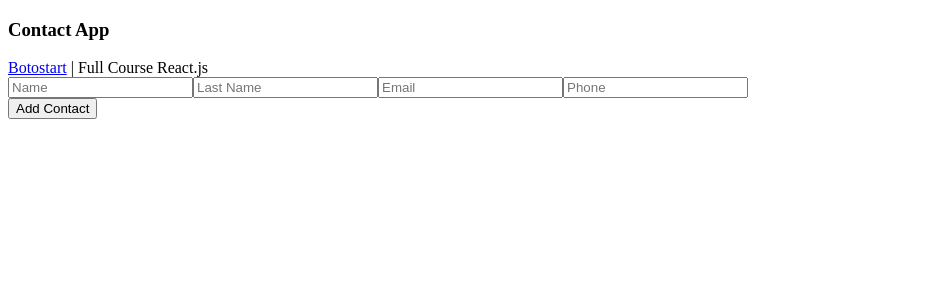
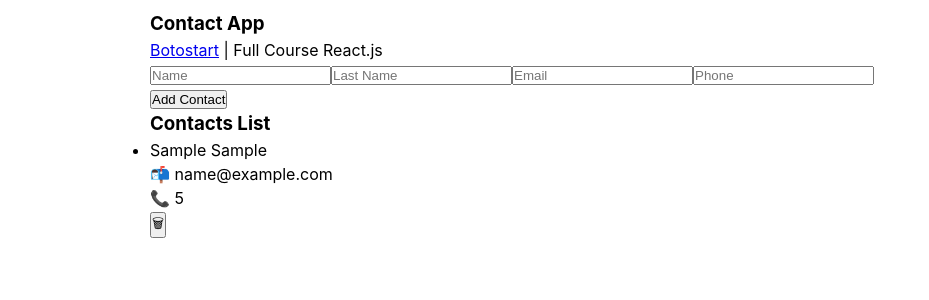
Before and after one commit to alirezaprime/Contact-App-, a React (Vite) app: page / in a window 1280 px wide. Both pictures are taken after typing "Sample", "Sample", "name@example.com", "5" into the empty fields and a click on the button "Add Contact". Shown: the top 300 px of the page, without its empty margins (0-929 px from the left). Built offline with nearby package versions, Linux system fonts and the light colour scheme.

Commit message:
payane bakhshe react.js

```diff
--- /dev/null
+++ b/src/component/ContactItem.jsx
@@ -0,0 +1,25 @@
+function ContactItem({
+  data: { id, name, lastName, email, phone },
+  deleteHandler,
+}) {
+  return (
+    <>
+      <div>
+        <li>
+          <p>
+            {name} {lastName}
+          </p>
+          <p>
+            <span>📬</span> {email}
+          </p>
+          <p>
+            <span>📞</span> {phone}
+          </p>
+          <button onClick={() => deleteHandler(id)}>🗑</button>
+        </li>
+      </div>
+    </>
+  );
+}
+
+export default ContactItem;
--- /dev/null
+++ b/src/component/ContactList.jsx
@@ -0,0 +1,25 @@
+import ContactItem from "./ContactItem";
+
+function ContactList({ contacts, deleteHandler }) {
+  //   console.log(contacts);
+  return (
+    <div>
+      <h3>Contacts List</h3>
+      {contacts.length ? (
+        <ul>
+          {contacts.map((contact) => (
+            <ContactItem
+              key={contact.id}
+              data={contact}
+              deleteHandler={deleteHandler}
+            />
+          ))}
+        </ul>
+      ) : (
+        <p>No Contacts Yet!</p>
+      )}
+    </div>
+  );
+}
+
+export default ContactList;
--- a/src/component/Contacts.jsx
+++ b/src/component/Contacts.jsx
@@ -2,10 +2,12 @@
 import { useState } from "react";
 import inputs from "../js-files/inputs";
 import { v4 } from "uuid";
+import ContactList from "./ContactList";
 
 function Contacts() {
   //  part states
   const [alert, setAlert] = useState("");
+  const [contacts, setContacts] = useState([]);
   const [contact, setContact] = useState({
     id: "",
     name: "",
@@ -13,7 +15,6 @@ function Contacts() {
     email: "",
     phone: "",
   });
-  const [contacts, setContacts] = useState([]);
   //   part functions
   const changeHandler = (event) => {
     const name = event.target.name;
@@ -41,7 +42,11 @@ function Contacts() {
       email: "",
       phone: "",
     });
-    console.log(contacts);
+    // console.log(contacts);
+  };
+  const deleteHandler = (id) => {
+    const newContacts = contacts.filter((contact) => contact.id !== id);
+    setContacts(newContacts);
   };
 
   return (
@@ -60,8 +65,11 @@ function Contacts() {
           ))}
         </div>
         <button onClick={addHandler}>Add Contact</button>
+        <div>{alert && <p>{alert}</p>}</div>
+        <div>
+          <ContactList contacts={contacts} deleteHandler={deleteHandler} />
+        </div>
       </div>
-      <p>{alert}</p>
     </>
   );
 }
--- /dev/null
+++ b/src/global.css
@@ -0,0 +1,15 @@
+:root {
+  font-family: Inter, system-ui, Avenir, Helvetica, Arial, sans-serif;
+  line-height: 1.5;
+}
+* {
+  padding: 0;
+  margin: 0;
+  box-sizing: border-box;
+}
+body {
+  margin: auto;
+  max-width: 1000px;
+  min-height: 100vh;
+  padding: 10px;
+}
--- a/src/main.jsx
+++ b/src/main.jsx
@@ -1,6 +1,7 @@
 import React from "react";
 import ReactDOM from "react-dom/client";
 import App from "./App.jsx";
+import "./global.css";
 
 ReactDOM.createRoot(document.getElementById("root")).render(
   <React.StrictMode>
```
